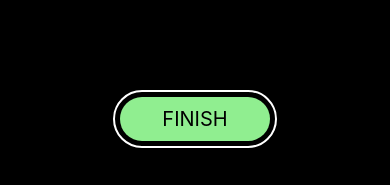
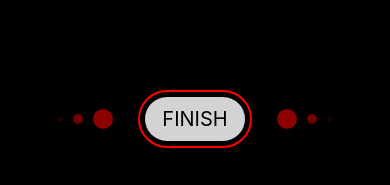
Before and after one commit to blazejulanowicz/pim-projekt, a React Native app: screen /Camera in a window 390 px wide. Shown: the part 656-841 px from the top of the page. Built offline with nearby package versions, Linux system fonts and the light colour scheme.

Commit message:
add recording indicators

```diff
--- a/App.js
+++ b/App.js
@@ -14,10 +14,12 @@ const App = () => {
         <Stack.Screen
           name="Home"
           component={HomeScreen}
+          options={{ headerShown: false }}
         />
         <Stack.Screen
           name="Camera"
           component={CameraScreen}
+          options={{ headerShown: false }}
         />
       </Stack.Navigator>
     </NavigationContainer>
--- a/components/CameraScreen.js
+++ b/components/CameraScreen.js
@@ -1,7 +1,8 @@
 import React, { useState } from 'react';
-import { Text, View, TouchableOpacity, StyleSheet, } from 'react-native';
+import { View, StyleSheet, } from 'react-native';
 import { RNCamera } from 'react-native-camera';
 import IngredientCounter from './camera/IngredientCounter';
+import FinishButton from './camera/FinishButton';
 
 const CameraScreen = ({ navigation }) => {
 
@@ -27,9 +28,9 @@ const CameraScreen = ({ navigation }) => {
                 <IngredientCounter/>
             </View>
             <RNCamera style={styles.preview} captureAudio={false} onTextRecognized={textRecognized}/>
-            <TouchableOpacity style={styles.outerCapture} onPressOut={showDetected}>
-                <Text style={styles.innerCapture}>FINISH</Text>
-            </TouchableOpacity>
+            <View style={styles.floatingMenu}>
+                <FinishButton onFinish={showDetected} />
+            </View>
         </View>
     )
 };
@@ -52,28 +53,10 @@ const styles = StyleSheet.create({
       justifyContent: 'flex-end',
       alignItems: 'center',
     },
-    outerCapture: {
+    floatingMenu: {
+      alignSelf: 'center',
       position: 'absolute',
       bottom: 20,
-      borderColor: '#fff',
-      borderWidth: 2,
-      borderRadius: 100,
-      padding: 5,
-      paddingHorizontal: 5,
-      alignSelf: 'center',
-      margin: 20,
-    },
-
-    innerCapture: {
-      alignSelf: 'center',
-      fontSize: 20,
-      backgroundColor: 'lightgreen',
-      color: 'black',
-      borderRadius: 100,
-      padding: 10,
-      paddingHorizontal: 10,
-      width: 150,
-      textAlign: 'center'
     }
   });
 
--- /dev/null
+++ b/components/animations/Pulse.js
@@ -0,0 +1,43 @@
+import React, { useRef, useEffect } from 'react';
+import { Animated, Easing } from 'react-native';
+
+const Pulse = ({maxOpacity, timeStart, timeEnd, style, children}) => {
+  const fadeAnim = useRef(new Animated.Value(0)).current  // Initial value for opacity: 0
+
+  useEffect(() => {
+    Animated.loop(
+        Animated.sequence([
+            Animated.timing(
+                fadeAnim,
+                {
+                toValue: maxOpacity,
+                duration: timeStart,
+                easing: Easing.back(),
+                useNativeDriver: true,
+                }
+            ),
+            Animated.timing(
+                fadeAnim,
+                {
+                toValue: 0,
+                duration: timeEnd,
+                easing: Easing.back(),
+                useNativeDriver: true,
+                }
+            ),
+    ])).start();
+  }, [fadeAnim]);
+
+  return (
+    <Animated.View                 // Special animatable View
+      style={{
+        style,
+        opacity: fadeAnim,         // Bind opacity to animated value
+      }}
+    >
+      {children}
+    </Animated.View>
+  );
+};
+
+export default Pulse;
--- /dev/null
+++ b/components/camera/FinishButton.js
@@ -0,0 +1,52 @@
+import React from 'react';
+import { TouchableOpacity, View, Text, StyleSheet } from 'react-native';
+import IndicationCircle from './IndicationCircle';
+
+const FinishButton = ({onFinish}) => {
+
+    const styles = StyleSheet.create({
+        outerCapture: {
+          borderColor: 'red',
+          borderWidth: 2,
+          borderRadius: 100,
+          padding: 5,
+          paddingHorizontal: 5,
+          alignSelf: 'center',
+          margin: 20,
+        },
+
+        innerCapture: {
+          alignSelf: 'center',
+          fontSize: 20,
+          backgroundColor: 'lightgrey',
+          color: 'black',
+          borderRadius: 100,
+          padding: 10,
+          paddingHorizontal: 10,
+          width: 100,
+          textAlign: 'center'
+        },
+
+        container: {
+          flex: 1,
+          flexDirection: 'row',
+          alignItems: 'center',
+        }
+      });
+
+    return (
+        <View style={styles.container}>
+            <IndicationCircle color='#8b0000' radius={5} maxOpacity={0.6} timeStart={2000} timeEnd={1000} />
+            <IndicationCircle color='#8b0000' radius={10} maxOpacity={0.8} timeStart={1500} timeEnd={1500} />
+            <IndicationCircle color='#8b0000' radius={20} maxOpacity={1} timeStart={1000} timeEnd={2000} />
+            <TouchableOpacity style={styles.outerCapture} onPressOut={onFinish}>
+                <Text style={styles.innerCapture}>FINISH</Text>
+            </TouchableOpacity>
+            <IndicationCircle color='#8b0000' radius={20} maxOpacity={1} timeStart={1000} timeEnd={2000} />
+            <IndicationCircle color='#8b0000' radius={10} maxOpacity={0.8} timeStart={1500} timeEnd={1500} />
+            <IndicationCircle color='#8b0000' radius={5} maxOpacity={0.6} timeStart={2000} timeEnd={1000} />
+        </View>
+    );
+};
+
+export default FinishButton;
--- /dev/null
+++ b/components/camera/IndicationCircle.js
@@ -0,0 +1,23 @@
+import React from "react";
+import { View, StyleSheet, } from 'react-native';
+import Pulse from '../animations/Pulse'
+
+const IndicationCircle = ({color, radius, maxOpacity, timeStart, timeEnd}) => {
+    const styles = StyleSheet.create({
+        circle: {
+            width: radius,
+            height: radius,
+            backgroundColor: color,
+            borderRadius: 100,
+            margin: 5
+        }
+    });
+
+    return (
+        <Pulse maxOpacity={maxOpacity} timeStart={timeStart} timeEnd={timeEnd}>
+            <View style={styles.circle}/>
+        </Pulse>
+    );
+};
+
+export default IndicationCircle;
```
